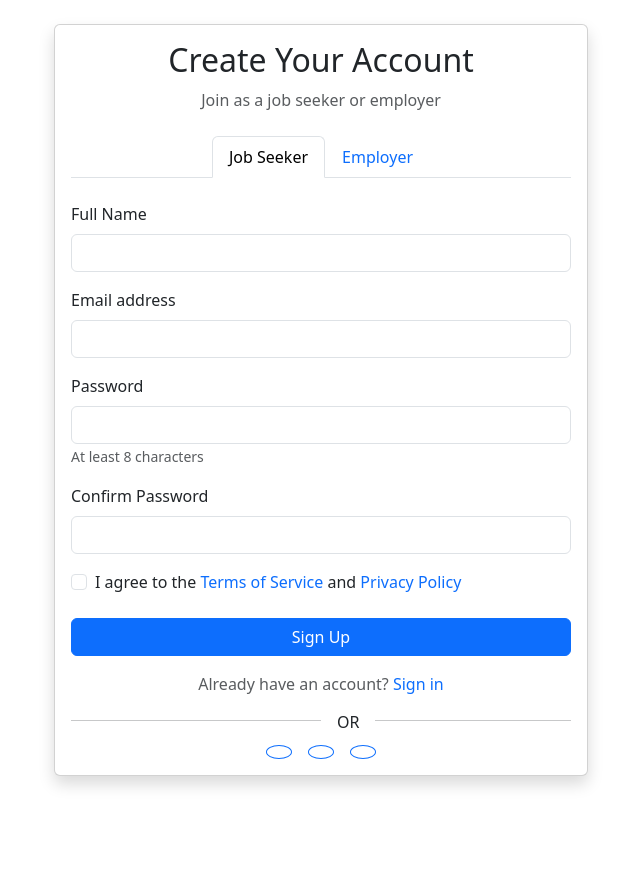
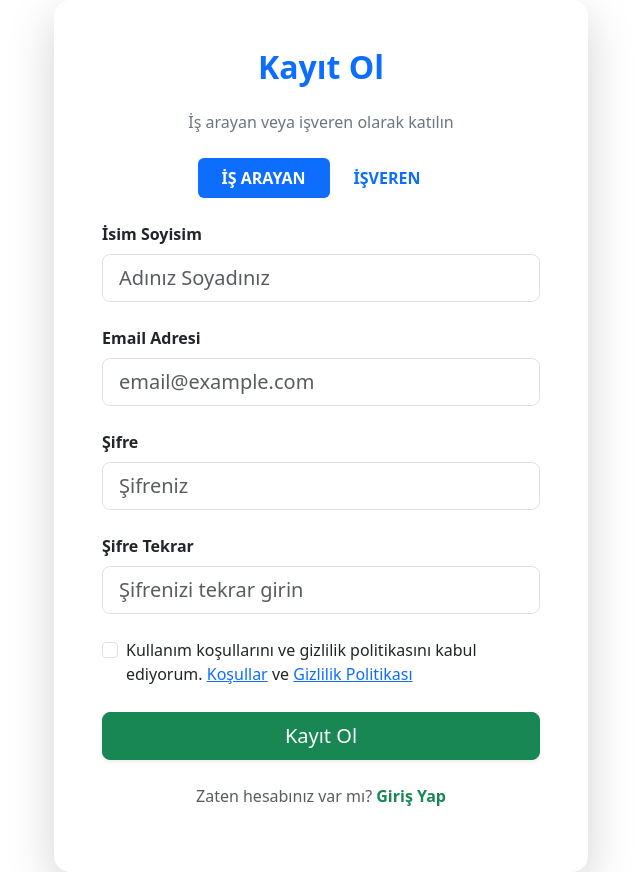
Before and after one commit to nazlinres01/remote-work-finder, a React (Create React App) app: page /signup in a window 1280 px wide. Shown: the whole page, without its empty margins (319-959 px from the left). Before the commit the page ends 800 px from the top, so only its background shows below. Built offline with nearby package versions, Linux system fonts and the light colour scheme.

Commit message:
login ve signup style edited

```diff
--- a/src/pages/Login.js
+++ b/src/pages/Login.js
@@ -1,33 +1,26 @@
 import React, { useState } from 'react';
 import { useNavigate, Link } from 'react-router-dom';
 import { Container, Row, Col, Card, Form, Button, Alert, Spinner } from 'react-bootstrap';
-import 'bootstrap/dist/css/bootstrap.min.css';
 
 const Login = () => {
   const navigate = useNavigate();
   const [formData, setFormData] = useState({
     email: '',
-    password: ''
+    password: '',
   });
   const [errors, setErrors] = useState({});
   const [submitStatus, setSubmitStatus] = useState(null);
-  const [rememberMe, setRememberMe] = useState(false);
 
   const handleChange = (e) => {
     const { name, value } = e.target;
-    setFormData(prev => ({
-      ...prev,
-      [name]: value
-    }));
+    setFormData(prev => ({ ...prev, [name]: value }));
   };
 
   const validate = () => {
     const newErrors = {};
-    if (!formData.email) newErrors.email = 'Email is required';
-    else if (!/\S+@\S+\.\S+/.test(formData.email)) newErrors.email = 'Email is invalid';
-    if (!formData.password) newErrors.password = 'Password is required';
-    else if (formData.password.length < 6) newErrors.password = 'Password must be at least 6 characters';
-
+    if (!formData.email) newErrors.email = 'Email gerekli';
+    else if (!/\S+@\S+\.\S+/.test(formData.email)) newErrors.email = 'Geçerli bir email giriniz';
+    if (!formData.password) newErrors.password = 'Şifre gerekli';
     setErrors(newErrors);
     return Object.keys(newErrors).length === 0;
   };
@@ -36,11 +29,11 @@ const Login = () => {
     e.preventDefault();
     if (validate()) {
       setSubmitStatus('loading');
-      // Mock API call
       setTimeout(() => {
-        console.log('Login data:', { ...formData, rememberMe });
+        // Burada API çağrısı yapılacak
+        console.log('Login data:', formData);
         setSubmitStatus('success');
-        navigate('/');
+        navigate('/dashboard'); // Başarılı giriş sonrası yönlendirme
       }, 1500);
     }
   };
@@ -48,65 +41,59 @@ const Login = () => {
   return (
     <Container className="d-flex align-items-center justify-content-center" style={{ minHeight: '100vh' }}>
       <Row className="w-100">
-        <Col md={8} lg={6} className="mx-auto">
-          <Card className="shadow">
-            <Card.Body>
-              <div className="text-center mb-4">
-                <h2>Welcome Back</h2>
-                <p className="text-muted">Sign in to your account</p>
-              </div>
+        <Col md={8} lg={5} className="mx-auto">
+          <Card className="shadow-lg border-0 rounded-4">
+            <Card.Body className="p-5">
+              <h2 className="mb-4 text-center fw-bold text-primary">Giriş Yap</h2>
 
               {submitStatus === 'success' && (
                 <Alert variant="success" className="text-center">
-                  Login successful! Redirecting...
+                  Giriş başarılı! Yönlendiriliyorsunuz...
                 </Alert>
               )}
 
-              <Form onSubmit={handleSubmit}>
-                <Form.Group className="mb-3">
-                  <Form.Label>Email address</Form.Label>
+              <Form noValidate onSubmit={handleSubmit}>
+                <Form.Group className="mb-4">
+                  <Form.Label className="fw-semibold">Email Adresi</Form.Label>
                   <Form.Control
                     type="email"
                     name="email"
+                    placeholder="email@example.com"
                     value={formData.email}
                     onChange={handleChange}
                     isInvalid={!!errors.email}
+                    size="lg"
+                    className="rounded-3"
                   />
-                  <Form.Control.Feedback type="invalid">
+                  <Form.Control.Feedback type="invalid" className="ps-3">
                     {errors.email}
                   </Form.Control.Feedback>
                 </Form.Group>
 
-                <Form.Group className="mb-3">
-                  <Form.Label>Password</Form.Label>
+                <Form.Group className="mb-4">
+                  <Form.Label className="fw-semibold">Şifre</Form.Label>
                   <Form.Control
                     type="password"
                     name="password"
+                    placeholder="Şifrenizi girin"
                     value={formData.password}
                     onChange={handleChange}
                     isInvalid={!!errors.password}
+                    size="lg"
+                    className="rounded-3"
                   />
-                  <Form.Control.Feedback type="invalid">
+                  <Form.Control.Feedback type="invalid" className="ps-3">
                     {errors.password}
                   </Form.Control.Feedback>
-                  <div className="d-flex justify-content-between mt-2">
-                    <Form.Check
-                      type="checkbox"
-                      label="Remember me"
-                      checked={rememberMe}
-                      onChange={() => setRememberMe(!rememberMe)}
-                    />
-                    <Link to="/forgot-password" className="text-decoration-none">
-                      Forgot password?
-                    </Link>
-                  </div>
                 </Form.Group>
 
-                <div className="d-grid gap-2">
+                <div className="d-grid mb-4">
                   <Button
                     variant="primary"
+                    size="lg"
                     type="submit"
                     disabled={submitStatus === 'loading'}
+                    className="shadow-sm"
                   >
                     {submitStatus === 'loading' ? (
                       <>
@@ -118,33 +105,47 @@ const Login = () => {
                           aria-hidden="true"
                           className="me-2"
                         />
-                        Signing in...
+                        Giriş yapılıyor...
                       </>
                     ) : (
-                      'Sign In'
+                      'Giriş Yap'
                     )}
                   </Button>
                 </div>
               </Form>
 
-              <div className="text-center mt-3">
+              <div className="text-center mb-3">
                 <p className="text-muted">
-                  Don't have an account?{' '}
-                  <Link to="/signup" className="text-decoration-none">
-                    Sign up
+                  Hesabın yok mu?{' '}
+                  <Link to="/signup" className="text-decoration-none fw-semibold text-primary">
+                    Kayıt Ol
                   </Link>
                 </p>
               </div>
 
-              <div className="d-flex justify-content-center gap-3 mt-4">
-                <Button variant="outline-primary" className="rounded-circle">
-                  <i className="bi bi-google"></i>
+              <div className="position-relative text-center mb-4">
+                <hr className="border-secondary" />
+                <span
+                  className="position-absolute bg-white px-3 fs-6"
+                  style={{ top: '-12px', left: '50%', transform: 'translateX(-50%)', color: '#6c757d' }}
+                >
+                  VEYA
+                </span>
+              </div>
+
+              <div className="d-flex justify-content-center gap-4">
+                <Button variant="outline-danger" className="rounded-circle shadow-sm" style={{ width: 50, height: 50 }}>
+                  <i className="bi bi-google fs-4"></i>
                 </Button>
-                <Button variant="outline-primary" className="rounded-circle">
-                  <i className="bi bi-facebook"></i>
+                <Button variant="outline-primary" className="rounded-circle shadow-sm" style={{ width: 50, height: 50 }}>
+                  <i className="bi bi-facebook fs-4"></i>
                 </Button>
-                <Button variant="outline-primary" className="rounded-circle">
-                  <i className="bi bi-linkedin"></i>
+                <Button
+                  variant="outline-info"
+                  className="rounded-circle shadow-sm"
+                  style={{ width: 50, height: 50, color: '#0A66C2', borderColor: '#0A66C2' }}
+                >
+                  <i className="bi bi-linkedin fs-4"></i>
                 </Button>
               </div>
             </Card.Body>
--- a/src/pages/Signup.js
+++ b/src/pages/Signup.js
@@ -1,7 +1,6 @@
 import React, { useState } from 'react';
 import { useNavigate, Link } from 'react-router-dom';
 import { Container, Row, Col, Card, Form, Button, Alert, Spinner, Tabs, Tab } from 'react-bootstrap';
-import 'bootstrap/dist/css/bootstrap.min.css';
 
 const Signup = () => {
   const navigate = useNavigate();
@@ -28,14 +27,14 @@ const Signup = () => {
   const validate = () => {
     const newErrors = {};
 
-    if (!formData.name) newErrors.name = 'Name is required';
-    if (!formData.email) newErrors.email = 'Email is required';
-    else if (!/\S+@\S+\.\S+/.test(formData.email)) newErrors.email = 'Email is invalid';
-    if (!formData.password) newErrors.password = 'Password is required';
-    else if (formData.password.length < 8) newErrors.password = 'Password must be at least 8 characters';
-    if (formData.password !== formData.confirmPassword) newErrors.confirmPassword = 'Passwords do not match';
-    if (userType === 'employer' && !formData.company) newErrors.company = 'Company name is required';
-    if (!termsAccepted) newErrors.terms = 'You must accept the terms';
+    if (!formData.name) newErrors.name = 'İsim gerekli';
+    if (!formData.email) newErrors.email = 'Email gerekli';
+    else if (!/\S+@\S+\.\S+/.test(formData.email)) newErrors.email = 'Geçerli bir email giriniz';
+    if (!formData.password) newErrors.password = 'Şifre gerekli';
+    else if (formData.password.length < 8) newErrors.password = 'Şifre en az 8 karakter olmalı';
+    if (formData.password !== formData.confirmPassword) newErrors.confirmPassword = 'Şifreler uyuşmuyor';
+    if (userType === 'employer' && !formData.company) newErrors.company = 'Şirket adı gerekli';
+    if (!termsAccepted) newErrors.terms = 'Kullanım koşullarını kabul etmelisiniz';
 
     setErrors(newErrors);
     return Object.keys(newErrors).length === 0;
@@ -45,7 +44,6 @@ const Signup = () => {
     e.preventDefault();
     if (validate()) {
       setSubmitStatus('loading');
-      // Mock API call
       setTimeout(() => {
         console.log('Signup data:', { ...formData, userType });
         setSubmitStatus('success');
@@ -58,133 +56,150 @@ const Signup = () => {
     <Container className="d-flex align-items-center justify-content-center" style={{ minHeight: '100vh' }}>
       <Row className="w-100">
         <Col md={8} lg={6} className="mx-auto">
-          <Card className="shadow">
-            <Card.Body>
-              <div className="text-center mb-4">
-                <h2>Create Your Account</h2>
-                <p className="text-muted">Join as a job seeker or employer</p>
-              </div>
+          <Card className="shadow-lg border-0 rounded-4">
+            <Card.Body className="p-5">
+              <h2 className="mb-4 text-center fw-bold text-primary">Kayıt Ol</h2>
+              <p className="text-center text-secondary mb-4">
+                İş arayan veya işveren olarak katılın
+              </p>
 
               <Tabs
                 activeKey={userType}
                 onSelect={(k) => setUserType(k)}
-                className="mb-4 justify-content-center"
+                className="mb-4 justify-content-center border-bottom-0"
+                variant="pills"
+                mountOnEnter
+                unmountOnExit
               >
-                <Tab eventKey="jobSeeker" title="Job Seeker" />
-                <Tab eventKey="employer" title="Employer" />
+                <Tab eventKey="jobSeeker" title="İş Arayan" tabClassName="fw-semibold text-uppercase px-4 py-2" />
+                <Tab eventKey="employer" title="İşveren" tabClassName="fw-semibold text-uppercase px-4 py-2" />
               </Tabs>
 
               {submitStatus === 'success' && (
                 <Alert variant="success" className="text-center">
-                  Registration successful! Please check your email.
+                  Kayıt başarılı! Lütfen e-postanızı kontrol edin.
                 </Alert>
               )}
 
-              <Form onSubmit={handleSubmit}>
-                <Form.Group className="mb-3">
-                  <Form.Label>Full Name</Form.Label>
+              <Form noValidate onSubmit={handleSubmit}>
+                <Form.Group className="mb-4">
+                  <Form.Label className="fw-semibold">İsim Soyisim</Form.Label>
                   <Form.Control
                     type="text"
                     name="name"
+                    placeholder="Adınız Soyadınız"
                     value={formData.name}
                     onChange={handleChange}
                     isInvalid={!!errors.name}
+                    size="lg"
+                    className="rounded-3"
                   />
-                  <Form.Control.Feedback type="invalid">
+                  <Form.Control.Feedback type="invalid" className="ps-3">
                     {errors.name}
                   </Form.Control.Feedback>
                 </Form.Group>
 
                 {userType === 'employer' && (
-                  <Form.Group className="mb-3">
-                    <Form.Label>Company Name</Form.Label>
+                  <Form.Group className="mb-4">
+                    <Form.Label className="fw-semibold">Şirket Adı</Form.Label>
                     <Form.Control
                       type="text"
                       name="company"
+                      placeholder="Şirketinizin adı"
                       value={formData.company}
                       onChange={handleChange}
                       isInvalid={!!errors.company}
+                      size="lg"
+                      className="rounded-3"
                     />
-                    <Form.Control.Feedback type="invalid">
+                    <Form.Control.Feedback type="invalid" className="ps-3">
                       {errors.company}
                     </Form.Control.Feedback>
                   </Form.Group>
                 )}
 
-                <Form.Group className="mb-3">
-                  <Form.Label>Email address</Form.Label>
+                <Form.Group className="mb-4">
+                  <Form.Label className="fw-semibold">Email Adresi</Form.Label>
                   <Form.Control
                     type="email"
                     name="email"
+                    placeholder="email@example.com"
                     value={formData.email}
                     onChange={handleChange}
                     isInvalid={!!errors.email}
+                    size="lg"
+                    className="rounded-3"
                   />
-                  <Form.Control.Feedback type="invalid">
+                  <Form.Control.Feedback type="invalid" className="ps-3">
                     {errors.email}
                   </Form.Control.Feedback>
                 </Form.Group>
 
-                <Form.Group className="mb-3">
-                  <Form.Label>Password</Form.Label>
+                <Form.Group className="mb-4">
+                  <Form.Label className="fw-semibold">Şifre</Form.Label>
                   <Form.Control
                     type="password"
                     name="password"
+                    placeholder="Şifreniz"
                     value={formData.password}
                     onChange={handleChange}
                     isInvalid={!!errors.password}
+                    size="lg"
+                    className="rounded-3"
                   />
-                  <Form.Control.Feedback type="invalid">
+                  <Form.Control.Feedback type="invalid" className="ps-3">
                     {errors.password}
                   </Form.Control.Feedback>
-                  <Form.Text className="text-muted">
-                    At least 8 characters
-                  </Form.Text>
                 </Form.Group>
 
-                <Form.Group className="mb-3">
-                  <Form.Label>Confirm Password</Form.Label>
+                <Form.Group className="mb-4">
+                  <Form.Label className="fw-semibold">Şifre Tekrar</Form.Label>
                   <Form.Control
                     type="password"
                     name="confirmPassword"
+                    placeholder="Şifrenizi tekrar girin"
                     value={formData.confirmPassword}
                     onChange={handleChange}
                     isInvalid={!!errors.confirmPassword}
+                    size="lg"
+                    className="rounded-3"
                   />
-                  <Form.Control.Feedback type="invalid">
+                  <Form.Control.Feedback type="invalid" className="ps-3">
                     {errors.confirmPassword}
                   </Form.Control.Feedback>
                 </Form.Group>
 
-                <Form.Group className="mb-4">
+                <Form.Group className="mb-4 d-flex align-items-center">
                   <Form.Check
                     type="checkbox"
+                    id="terms"
                     label={
                       <>
-                        I agree to the{' '}
-                        <Link to="/terms-of-service" className="text-decoration-none">
-                          Terms of Service
-                        </Link>{' '}
-                        and{' '}
-                        <Link to="/privacy-policy" className="text-decoration-none">
-                          Privacy Policy
-                        </Link>
+                        <span>Kullanım koşullarını ve gizlilik politikasını kabul ediyorum.</span>{' '}
+                        <a href="/terms-of-service" target="_blank" rel="noopener noreferrer">
+                          Koşullar
+                        </a>{' '}
+                        ve{' '}
+                        <a href="/privacy-policy" target="_blank" rel="noopener noreferrer">
+                          Gizlilik Politikası
+                        </a>
                       </>
                     }
                     checked={termsAccepted}
-                    onChange={() => setTermsAccepted(!termsAccepted)}
+                    onChange={(e) => setTermsAccepted(e.target.checked)}
                     isInvalid={!!errors.terms}
+                    feedback={errors.terms}
+                    feedbackType="invalid"
                   />
-                  {errors.terms && (
-                    <div className="text-danger small mt-1">{errors.terms}</div>
-                  )}
                 </Form.Group>
 
-                <div className="d-grid gap-2">
+                <div className="d-grid mb-4">
                   <Button
-                    variant="primary"
+                    variant="success"
+                    size="lg"
                     type="submit"
                     disabled={submitStatus === 'loading'}
+                    className="shadow-sm"
                   >
                     {submitStatus === 'loading' ? (
                       <>
@@ -196,41 +211,22 @@ const Signup = () => {
                           aria-hidden="true"
                           className="me-2"
                         />
-                        Creating account...
+                        Kayıt oluyor...
                       </>
                     ) : (
-                      'Sign Up'
+                      'Kayıt Ol'
                     )}
                   </Button>
                 </div>
               </Form>
 
-              <div className="text-center mt-3">
+              <div className="text-center">
                 <p className="text-muted">
-                  Already have an account?{' '}
-                  <Link to="/login" className="text-decoration-none">
-                    Sign in
+                  Zaten hesabınız var mı?{' '}
+                  <Link to="/login" className="text-decoration-none fw-semibold text-success">
+                    Giriş Yap
                   </Link>
                 </p>
-              </div>
-
-              <div className="position-relative text-center my-4">
-                <hr />
-                <span className="position-absolute bg-white px-3" style={{ top: '-10px' }}>
-                  OR
-                </span>
-              </div>
-
-              <div className="d-flex justify-content-center gap-3">
-                <Button variant="outline-primary" className="rounded-circle">
-                  <i className="bi bi-google"></i>
-                </Button>
-                <Button variant="outline-primary" className="rounded-circle">
-                  <i className="bi bi-facebook"></i>
-                </Button>
-                <Button variant="outline-primary" className="rounded-circle">
-                  <i className="bi bi-linkedin"></i>
-                </Button>
               </div>
             </Card.Body>
           </Card>
```
